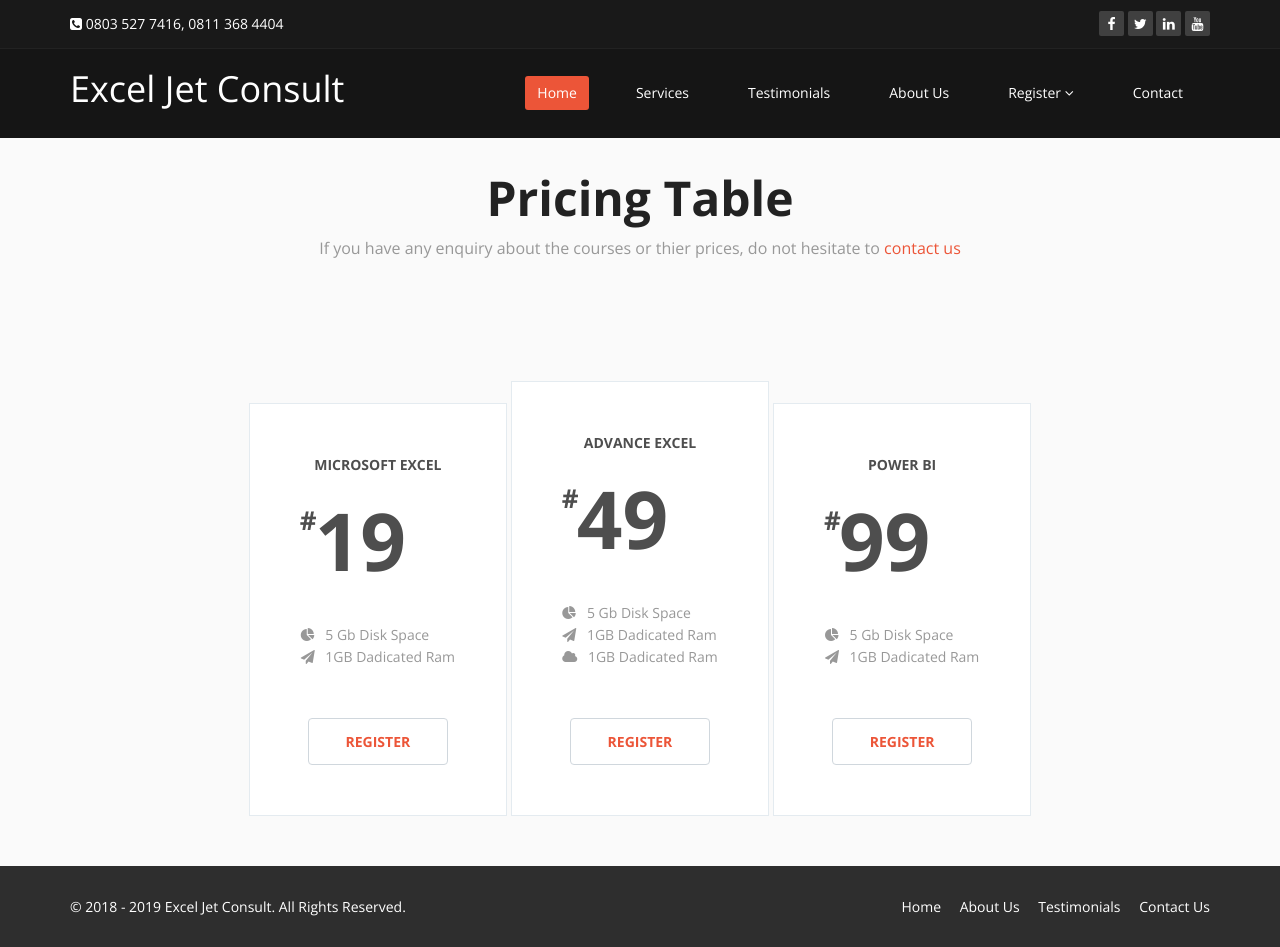
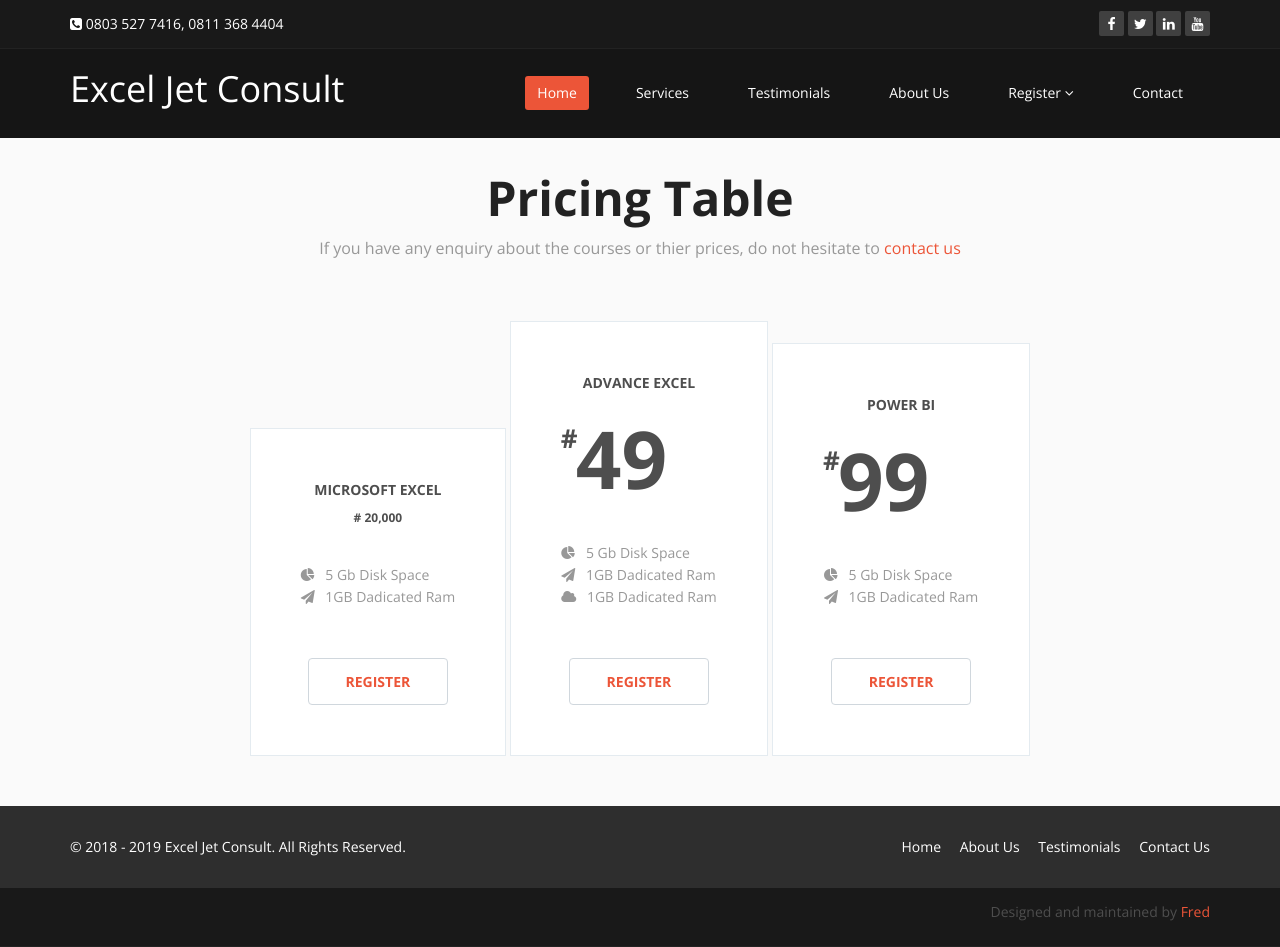
Before and after one commit to fredpen/excel-jet-consult, a PHP site: page /pricing.php in a window 1280 px wide. Shown: the top 947 px of the page. Run offline with PHP 8.4, Linux system fonts and the light colour scheme.

Commit message:
set the style on the pricing page reduce the font of the money we dont want to be the focus when the page is visited

```diff
--- a/css/styles.css
+++ b/css/styles.css
@@ -112,3 +112,7 @@
 .me{
     list-style-type: none;
 }
+
+#mb0{
+    margin-bottom: 0;
+}
--- a/pricing.php
+++ b/pricing.php
@@ -5,7 +5,7 @@
 
 
     <section class="mt110 pricing">
-        <div class="large-title text-center">
+        <div id="mb0" class="large-title text-center">
             <h2>Pricing Table</h2>
             <p>If you have any enquiry about the courses or thier prices, do not hesitate to <a href="conatct-us.php">contact us</a></p>
         </div>
@@ -14,11 +14,11 @@
                 <div class="col-md-12 text-center">
                     <div class="single-pricing">
                         <span>Microsoft Excel</span>
-                        <h1>
-                            <span>#</span>
-                            19
+                        <h6>
+                            <span># 20,000</span>
+
                              <span></span>
-                        </h1>
+                        </h6>
                         <div class="clearfix">
                             <ul>
                                 <li><i class="fa fa-pie-chart"></i> 5 Gb Disk Space</li>
```
